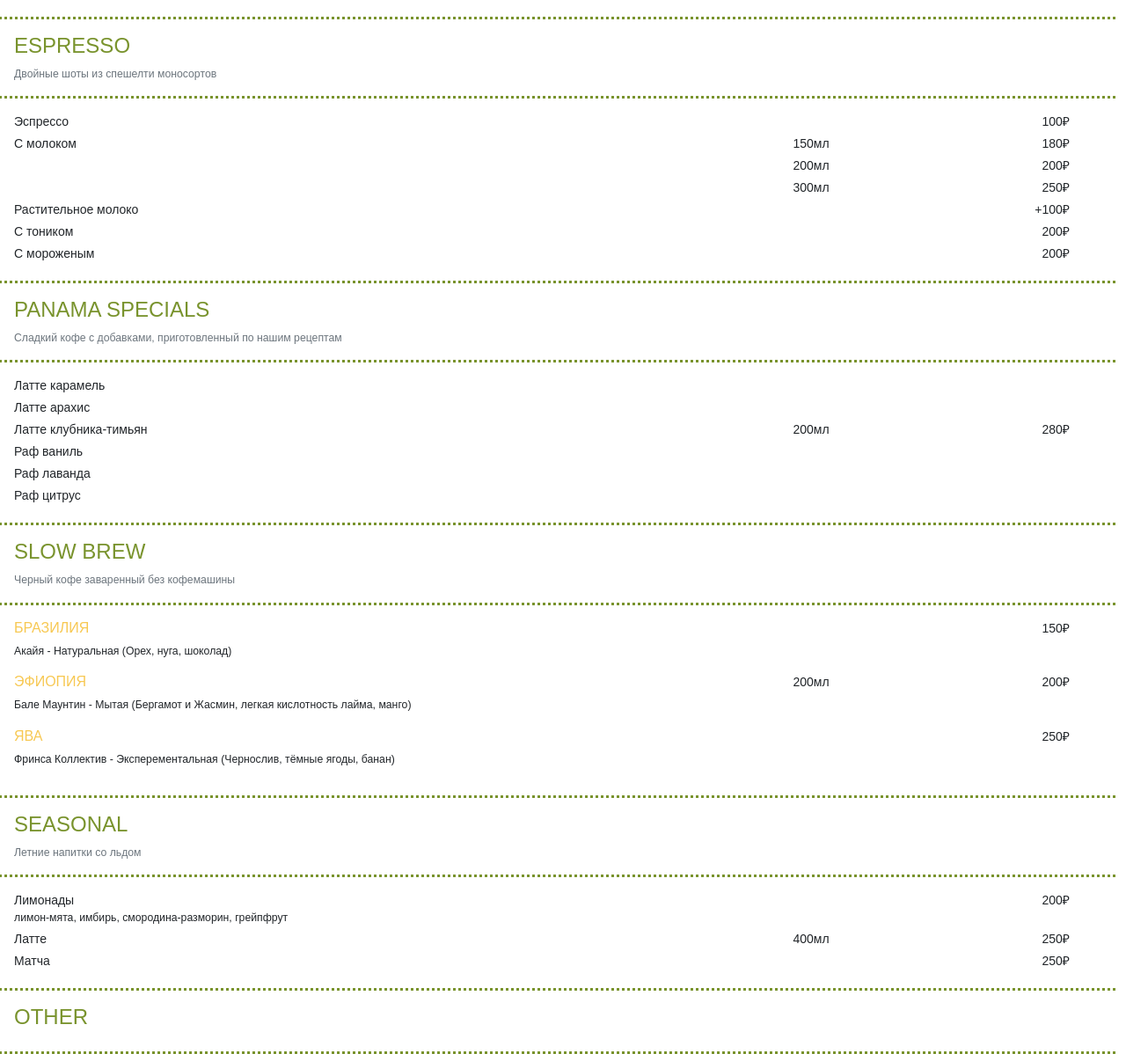
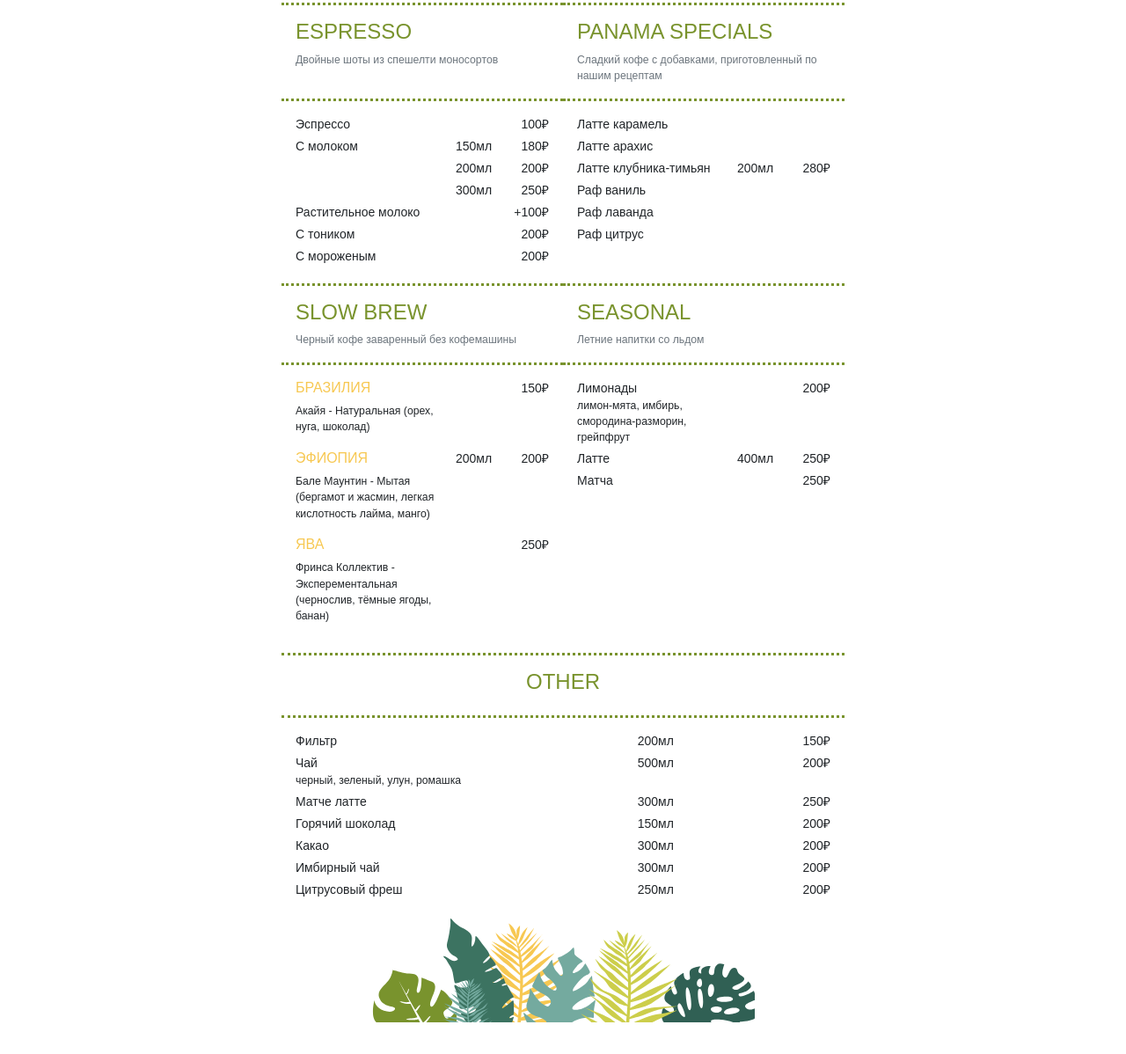
Before and after one commit to DmitriyKabanov/dmitriykabanov.github.io, a plain HTML site: page menu.html in a window 1280 px wide. Shown: the part 173-1371 px from the top of the page at 88% size. After the commit the page ends 1335 px from the top, so only its background shows below. Drawn offline with nearby package versions, Linux system fonts and the light colour scheme; a web font is replaced by a local one.

Commit message:
Grid menu for lg screens

```diff
--- a/menu.html
+++ b/menu.html
@@ -14,170 +14,165 @@
 <header></header>
 <main class="container-fluid">
     <h1 class="text-center text-uppercase">Меню</h1>
-    <div class="row pt-3">
-        <div class="row p-3 border-top-1">
+    <div class="row">
+        <div class="order-lg-1 col-lg-6 col-md-12 p-3 border-sm">
             <h2>ESPRESSO</h2>
             <small class="text-muted">Двойные шоты из спешелти моносортов</small>
         </div>
-        <div class="row p-3 border-top-1">
+        <div class="order-lg-3 col-lg-6 col-md-12 p-3">
             <div class="row pb-1">
-                <div class="col-10">Эспрессо</div>
-                <div class="col-2 text-end">100₽</div>
+                <div class="col-9">Эспрессо</div>
+                <div class="col-3 text-end">100₽</div>
             </div>
             <div class="row pb-1">
-                <div class="col-8">C молоком</div>
+                <div class="col-7">C молоком</div>
                 <div class="col-2 text-center">150мл</div>
-                <div class="col-2 text-end">180₽</div>
+                <div class="col-3 text-end">180₽</div>
             </div>
             <div class="row pb-1">
-                <div class="col-8"></div>
+                <div class="col-7"></div>
                 <div class="col-2 text-center">200мл</div>
-                <div class="col-2 text-end">200₽</div>
+                <div class="col-3 text-end">200₽</div>
             </div>
             <div class="row pb-1">
-                <div class="col-8"></div>
+                <div class="col-7"></div>
                 <div class="col-2 text-center">300мл</div>
-                <div class="col-2 text-end">250₽</div>
+                <div class="col-3 text-end">250₽</div>
             </div>
             <div class="row pb-1">
-                <div class="col-10">Растительное молоко</div>
-                <div class="col-2 text-end">+100₽</div>
+                <div class="col-9">Растительное молоко</div>
+                <div class="col-3 text-end">+100₽</div>
             </div>
             <div class="row pb-1">
-                <div class="col-10">С тоником</div>
-                <div class="col-2 text-end">200₽</div>
+                <div class="col-9">С тоником</div>
+                <div class="col-3 text-end">200₽</div>
             </div>
             <div class="row pb-1">
-                <div class="col-10">С мороженым</div>
-                <div class="col-2 text-end">200₽</div>
+                <div class="col-9">С мороженым</div>
+                <div class="col-3 text-end">200₽</div>
             </div>
         </div>
-        <div class="row p-3 border-top-1">
+        <div class="order-lg-2 col-lg-6 col-md-12 p-3 border-sm">
             <h2 class="text-uppercase">Panama specials</h2>
             <small class="text-muted">Сладкий кофе с добавками, приготовленный по нашим рецептам</small>
         </div>
-        <div class="row p-3 border-top-1">
+        <div class="order-lg-4 col-lg-6 col-md-12 p-3">
             <div class="row pb-1">
-                <div class="col-8">Латте карамель</div>
-                <div class="col-2"></div>
+                <div class="col-12">Латте карамель</div>
             </div>
             <div class="row pb-1">
-                <div class="col-8">Латте арахис</div>
-                <div class="col-2"></div>
+                <div class="col-12">Латте арахис</div>
             </div>
             <div class="row pb-1">
-                <div class="col-8">Латте клубника-тимьян</div>
+                <div class="col-7">Латте клубника-тимьян</div>
                 <div class="col-2 text-center">200мл</div>
-                <div class="col-2 text-end">280₽</div>
+                <div class="col-3 text-end">280₽</div>
             </div>
             <div class="row pb-1">
-                <div class="col-8">Раф ваниль</div>
-                <div class="col-2"></div>
+                <div class="col-12">Раф ваниль</div>
             </div>
             <div class="row pb-1">
-                <div class="col-8">Раф лаванда</div>
-                <div class="col-2"></div>
+                <div class="col-12">Раф лаванда</div>
             </div>
             <div class="row pb-1">
-                <div class="col-8">Раф цитрус</div>
-                <div class="col-2"></div>
+                <div class="col-12">Раф цитрус</div>
             </div>
         </div>
-        <div class="row p-3 border-top-1">
+    </div>
+    <div class="row">
+        <div class="order-lg-1 col-lg-6 col-md-12 p-3 border-sm">
             <h2 class="text-uppercase">Slow brew</h2>
             <small class="text-muted">Черный кофе заваренный без кофемашины</small>
         </div>
-        <div class="row p-3 border-top-1">
+        <div class="order-lg-3 col-lg-6 col-md-12 p-3">
             <div class="row pb-3">
-                <div class="col-8">
+                <div class="col-7">
                     <h5 class="text-uppercase">Бразилия</h5>
-                    <small class="d-block">Акайя - Натуральная (Орех, нуга, шоколад)</small>
+                    <small class="d-block">Акайя - Натуральная (oрех, нуга, шоколад)</small>
                 </div>
-                <div class="col-2"></div>
-                <div class="col-2 text-end">150₽</div>
+                <div class="col-5 text-end">150₽</div>
             </div>
             <div class="row pb-3">
-                <div class="col-8">
+                <div class="col-7">
                     <h5 class="text-uppercase">Эфиопия</h5>
-                    <small class="d-block">Бале Маунтин - Мытая (Бергамот и Жасмин, легкая кислотность лайма, манго)</small>
+                    <small class="d-block">Бале Маунтин - Мытая (бергамот и жасмин, легкая кислотность лайма, манго)</small>
                 </div>
                 <div class="col-2 text-center">200мл</div>
-                <div class="col-2 text-end">200₽</div>
+                <div class="col-3 text-end">200₽</div>
             </div>
             <div class="row pb-3">
-                <div class="col-8">
+                <div class="col-7">
                     <h5 class="text-uppercase">Ява</h5>
-                    <small class="d-block">Фринса Коллектив - Эксперементальная (Чернослив, тёмные ягоды, банан)</small>
+                    <small class="d-block">Фринса Коллектив - Эксперементальная (чернослив, тёмные ягоды, банан)</small>
                 </div>
-                <div class="col-2"></div>
-                <div class="col-2 text-end">250₽</div>
+                <div class="col-5 text-end">250₽</div>
             </div>
         </div>
-        <div class="row p-3 border-top-1">
+        <div class="order-lg-2 col-lg-6 col-md-12 p-3 border-sm">
             <h2 class="text-uppercase">Seasonal</h2>
             <small class="text-muted">Летние напитки со льдом</small>
         </div>
-        <div class="row p-3 border-top-1">
+        <div class="order-lg-4 col-lg-6 col-md-12 p-3">
             <div class="row pb-1">
-                <div class="col-8">
+                <div class="col-7">
                     Лимонады
                     <small class="d-block">лимон-мята, имбирь, смородина-разморин, грейпфрут</small>
                 </div>
-                <div class="col-2"></div>
-                <div class="col-2 text-end">200₽</div>
+                <div class="col-5 text-end">200₽</div>
             </div>
             <div class="row pb-1">
-                <div class="col-8">Латте</div>
+                <div class="col-7">Латте</div>
                 <div class="col-2 text-center">400мл</div>
-                <div class="col-2 text-end">250₽</div>
+                <div class="col-3 text-end">250₽</div>
             </div>
             <div class="row pb-1">
-                <div class="col-8">Матча</div>
-                <div class="col-2"></div>
-                <div class="col-2 text-end">250₽</div>
+                <div class="col-7">Матча</div>
+                <div class="col-5 text-end">250₽</div>
             </div>
         </div>
-        <div class="row p-3 border-top-1">
-            <h2 class="text-uppercase">Other</h2>
+    </div>
+    <div class="row">
+        <div class="col-12 p-3 border-sm">
+            <h2 class="text-uppercase text-center">Other</h2>
         </div>
-        <div class="row p-3 border-top-1">
+        <div class="col-12 p-3">
             <div class="row pb-1">
-                <div class="col-8">Фильтр</div>
+                <div class="col-7">Фильтр</div>
                 <div class="col-2 text-center">200мл</div>
-                <div class="col-2 text-end">150₽</div>
+                <div class="col-3 text-end">150₽</div>
             </div>
             <div class="row pb-1">
-                <div class="col-8">
+                <div class="col-7">
                     Чай
                     <small class="d-block">черный, зеленый, улун, ромашка</small>
                 </div>
                 <div class="col-2 text-center">500мл</div>
-                <div class="col-2 text-end">200₽</div>
+                <div class="col-3 text-end">200₽</div>
             </div>
             <div class="row pb-1">
-                <div class="col-8">Матче латте</div>
+                <div class="col-7">Матче латте</div>
                 <div class="col-2 text-center">300мл</div>
-                <div class="col-2 text-end">250₽</div>
+                <div class="col-3 text-end">250₽</div>
             </div>
             <div class="row pb-1">
-                <div class="col-8">Горячий шоколад</div>
+                <div class="col-7">Горячий шоколад</div>
                 <div class="col-2 text-center">150мл</div>
-                <div class="col-2 text-end">200₽</div>
+                <div class="col-3 text-end">200₽</div>
             </div>
             <div class="row pb-1">
-                <div class="col-8">Какао</div>
+                <div class="col-7">Какао</div>
                 <div class="col-2 text-center">300мл</div>
-                <div class="col-2 text-end">200₽</div>
+                <div class="col-3 text-end">200₽</div>
             </div>
             <div class="row pb-1">
-                <div class="col-8">Имбирный чай</div>
+                <div class="col-7">Имбирный чай</div>
                 <div class="col-2 text-center">300мл</div>
-                <div class="col-2 text-end">200₽</div>
+                <div class="col-3 text-end">200₽</div>
             </div>
             <div class="row pb-1">
-                <div class="col-8">Цитрусовый фреш</div>
+                <div class="col-7">Цитрусовый фреш</div>
                 <div class="col-2 text-center">250мл</div>
-                <div class="col-2 text-end">200₽</div>
+                <div class="col-3 text-end">200₽</div>
             </div>
         </div>
     </div>
--- a/styles/global.css
+++ b/styles/global.css
@@ -16,7 +16,6 @@ body {
     font-family: 'Rounded1c-Regular', Arial, sans-serif;
     font-weight: normal;
     font-style: normal;
-    max-width: 40rem;
     margin: auto;
     font-size: 1.75vh;
 }
@@ -24,6 +23,12 @@ body {
 @media screen and (max-device-width: 1024px), screen and (max-width: 1024px) {
     body {
         max-width: 100%;
+    }
+}
+
+@media (orientation: landscape) {
+    body {
+        max-width: 40rem;
     }
 }
 
@@ -44,10 +49,6 @@ header {
 
 footer {
     background: url(../images/footer.svg) no-repeat;
-}
-
-img {
-    height: 35%;
 }
 
 svg {
--- a/styles/menu.css
+++ b/styles/menu.css
@@ -2,6 +2,9 @@ tr {
     border-style: hidden;
 }
 
-.border-top-1 {
-    border-top: 3px dotted var(--brand-color-4);
+@media screen and (max-device-width: 991px), screen and (max-width: 991px) {
+    .border-sm {
+        border-top: 3px dotted var(--brand-color-4);
+        border-bottom: 3px dotted var(--brand-color-4);
+    }
 }
```
Also changed, not shown: index.html (+2 -4 lines).
